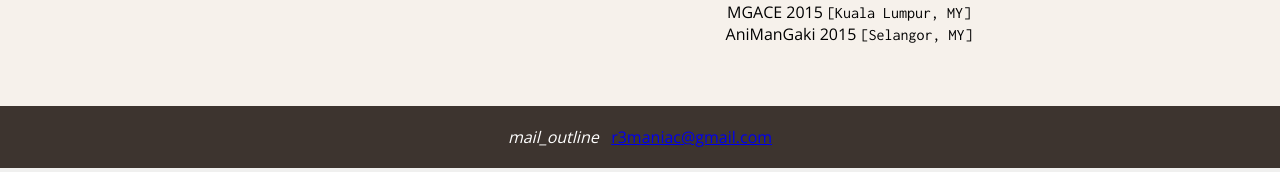
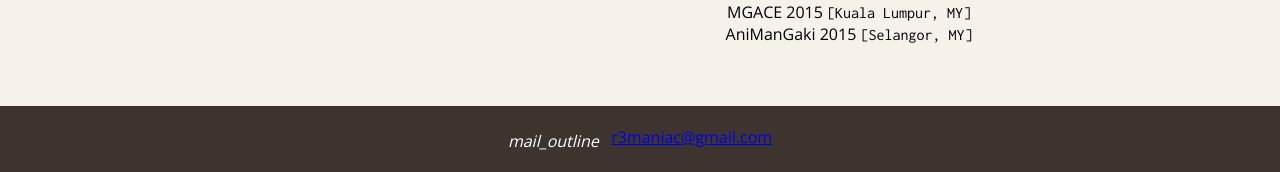
Before and after one commit to remaniac3/remaniac3.github.io, a PHP site: page /about.html in a window 1280 px wide. Shown: the part 1380-1552 px from the top of the page. Run offline with PHP 8.4, Linux system fonts and the light colour scheme; some libraries are stand-ins or nearby versions.

Commit message:
disable text-decoration and material icons alignments

```diff
--- a/style.css
+++ b/style.css
@@ -85,6 +85,7 @@ h3 {
 
 .footer {
     font-family: 'Open Sans', sans-serif;
+    text-decoration: none;
     padding: 20px;
     text-align: center;
     background: #3d342f;
@@ -98,6 +99,10 @@ h3 {
     overflow: auto;
     display: flex;
     justify-content: space-between;
+}
+
+i.material-icons {
+    vertical-align: sub;
 }
 
 
```
